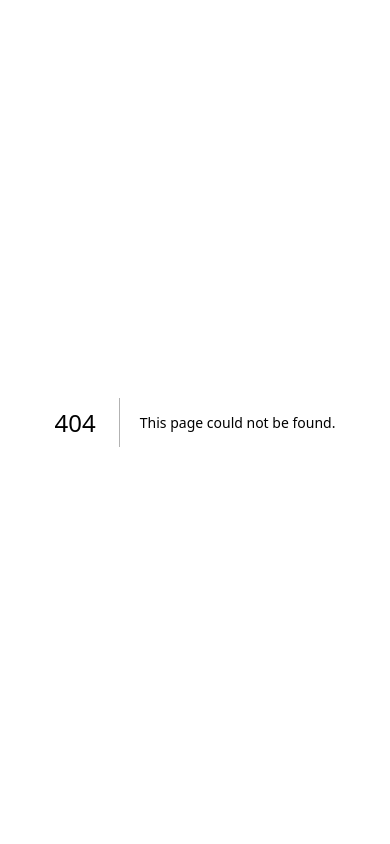
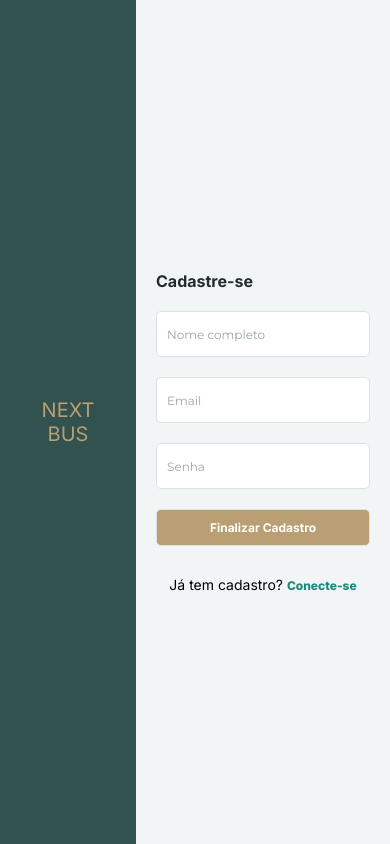
Before and after one commit to MarceloBxD/front-tickets, a Next.js app: page /register in a window 390 px wide. Before the commit this address had no page. Built offline with nearby package versions, Linux system fonts and the light colour scheme.

Commit message:
Feat: Creation of responsive registration and login pages with navigation between them

```diff
--- /dev/null
+++ b/src/app/login/login.css
@@ -0,0 +1,89 @@
+@import url('https://fonts.googleapis.com/css2?family=Inter&display=swap');
+
+.login-page-wrapper {
+    width: 100%;
+    height: 100vh;
+    display: flex;
+    align-items: center;
+    justify-content: center;
+}
+
+.login-form-wrapper {
+    width: 100%;
+    height: 100%;
+    background: #F1F5F6;
+    display: flex;
+    flex-direction: column ;
+    align-items: center;
+    justify-content: center;
+}
+
+.login-form {
+    width: 100%;
+    max-width: 400px;
+    display: flex;
+    flex-direction: column;
+    gap: 20px;
+    padding: 20px;
+}
+
+.login-form > h2 {
+    color: #222C2F;
+    font-family: 'Inter', sans-serif;
+    font-size: 32px;
+    font-style: normal;
+    font-weight: 700;
+    line-height: normal;
+}
+
+.login-form-input {
+    border-radius: 5px;
+    border: 1px solid #DBE3E5;
+    background: #FFF;
+    padding: 10px;
+    outline: none;
+}
+
+.login-form-button {
+    border-radius: 5px;
+    border: 1px solid #DBE3E5;
+    background: #B99F73;
+    color: #fff;
+    font-family: 'Inter', sans-serif;
+    font-size: 18px;
+    font-style: normal;
+    font-weight: 700;
+    line-height: normal;
+    cursor: pointer;
+}
+
+.login-form-wrapper > span {
+    margin-top: 10px;
+    font-family: 'Inter', sans-serif;
+    font-size: 14px;
+    font-style: normal;
+    font-weight: 400;
+    line-height: normal;
+}
+
+.login-form-wrapper > span > a {
+    color: #1B897F;
+    font-weight: 800;
+}
+
+@media screen and (max-width: 768px) {
+    .login-form > h2 {
+        font-size: 28px;
+    }
+
+    .login-form-input::-webkit-input-placeholder,
+    .login-form-button,
+    .login-form-wrapper > span > a {
+        font-size: 12px;
+    }
+}
+@media screen and (max-width: 510px) {
+    .login-form > h2 {
+        font-size: 16px;
+    }
+}
--- /dev/null
+++ b/src/app/login/page.tsx
@@ -0,0 +1,24 @@
+import React from 'react'
+import Logo from '../logo/page'
+import Link from 'next/link';
+
+import './login.css'
+
+const page: React.FC = () => {
+  return (
+    <div className='login-page-wrapper'>
+        <Logo />
+        <div className='login-form-wrapper'>
+          <form className='login-form' action="">
+            <h2>Login</h2>
+            <input placeholder='Email' className='login-form-input' type="email" />
+            <input placeholder='Senha' className='login-form-input' type="password" />
+            <input className='login-form-button login-form-input' type="submit" value="Entrar" />
+          </form>
+          <span>Não tem cadastro? <Link href="/register">Cadastre-se</Link></span>
+        </div>
+    </div>
+  )
+}
+
+export default page
--- /dev/null
+++ b/src/app/logo/logo.css
@@ -0,0 +1,47 @@
+@import url('https://fonts.googleapis.com/css2?family=Inter&display=swap');
+
+.register-title {
+    width: 100%;
+    height: 100%;
+    max-width: 800px;
+    display: flex;
+    justify-content: center;
+    align-items: center;
+    background: #31524F;
+    padding: 20px;
+}
+
+.register-title > h1 {
+    color: #B99F73;
+    text-align: center;
+    font-family: 'Inter', sans-serif;
+    font-size: 96px;
+    font-style: normal;
+    font-weight: 400;
+    line-height: normal;
+    word-break: keep-all;
+}
+
+@media screen and (max-width: 1024px) {
+    .register-title > h1 {
+        font-size: 68px;
+    }
+}
+@media screen and (max-width: 768px) {
+    .register-title {
+        width: 300px;
+    }
+    .register-title > h1 {
+        font-size: 32px;
+    }
+}
+
+@media screen and (max-width: 510px) {
+    .register-title {
+        width: 200px;
+    }
+    .register-title > h1 {
+        font-size: 20px;
+    }
+
+}
--- /dev/null
+++ b/src/app/logo/page.tsx
@@ -0,0 +1,12 @@
+import React from 'react'
+import './logo.css'
+
+const logo: React.FC = () => {
+  return (
+    <div className='register-title'>
+        <h1>NEXT BUS</h1>
+    </div>
+  )
+}
+
+export default logo
--- a/src/app/page.tsx
+++ b/src/app/page.tsx
@@ -1,10 +1,12 @@
 
 // TELA DE HOME
+
+import Login from "./register/page";
 
 export default function Home() {
   return (
     <>
-
+      <Login />
     </>
   )
 }
--- /dev/null
+++ b/src/app/register/page.tsx
@@ -0,0 +1,26 @@
+import React from 'react';
+import Logo from '../logo/page'
+import './register.css'
+import Link from 'next/link';
+
+// TELA DE PERFIL
+
+const Register: React.FC = () => {
+  return (
+    <div className='register-page-wrapper'>
+        <Logo />
+        <div className='register-form-wrapper'>
+          <form className='register-form' action="">
+            <h2>Cadastre-se</h2>
+            <input placeholder='Nome completo' className='register-form-input' type="text" />
+            <input placeholder='Email' className='register-form-input' type="email" />
+            <input placeholder='Senha' className='register-form-input' type="password" />
+            <input className='register-form-button register-form-input' type="submit" value="Finalizar Cadastro" />
+          </form>
+          <span>Já tem cadastro? <Link href="/login">Conecte-se</Link></span>
+        </div>
+    </div>
+  );
+}
+
+export default Register;
--- /dev/null
+++ b/src/app/register/register.css
@@ -0,0 +1,89 @@
+@import url('https://fonts.googleapis.com/css2?family=Inter&display=swap');
+
+.register-page-wrapper {
+    width: 100%;
+    height: 100vh;
+    display: flex;
+    align-items: center;
+    justify-content: center;
+}
+
+.register-form-wrapper {
+    width: 100%;
+    height: 100%;
+    background: #F1F5F6;
+    display: flex;
+    flex-direction: column ;
+    align-items: center;
+    justify-content: center;
+}
+
+.register-form {
+    width: 100%;
+    max-width: 400px;
+    display: flex;
+    flex-direction: column;
+    gap: 20px;
+    padding: 20px;
+}
+
+.register-form > h2 {
+    color: #222C2F;
+    font-family: 'Inter', sans-serif;
+    font-size: 32px;
+    font-style: normal;
+    font-weight: 700;
+    line-height: normal;
+}
+
+.register-form-input {
+    border-radius: 5px;
+    border: 1px solid #DBE3E5;
+    background: #FFF;
+    padding: 10px;
+    outline: none;
+}
+
+.register-form-button {
+    border-radius: 5px;
+    border: 1px solid #DBE3E5;
+    background: #B99F73;
+    color: #fff;
+    font-family: 'Inter', sans-serif;
+    font-size: 18px;
+    font-style: normal;
+    font-weight: 700;
+    line-height: normal;
+    cursor: pointer;
+}
+
+.register-form-wrapper > span {
+    margin-top: 10px;
+    font-family: 'Inter', sans-serif;
+    font-size: 14px;
+    font-style: normal;
+    font-weight: 400;
+    line-height: normal;
+}
+
+.register-form-wrapper > span > a {
+    color: #1B897F;
+    font-weight: 800;
+}
+
+@media screen and (max-width: 768px) {
+    .register-form > h2 {
+        font-size: 28px;
+    }
+
+    .register-form-input::-webkit-input-placeholder,
+    .register-form-button,
+    .register-form-wrapper > span > a {
+        font-size: 12px;
+    }
+}
+@media screen and (max-width: 510px) {
+    .register-form > h2 {
+        font-size: 16px;
+    }
+}
```
Also changed, not shown: 2 other files (tests, documents, lock files or other folders).
